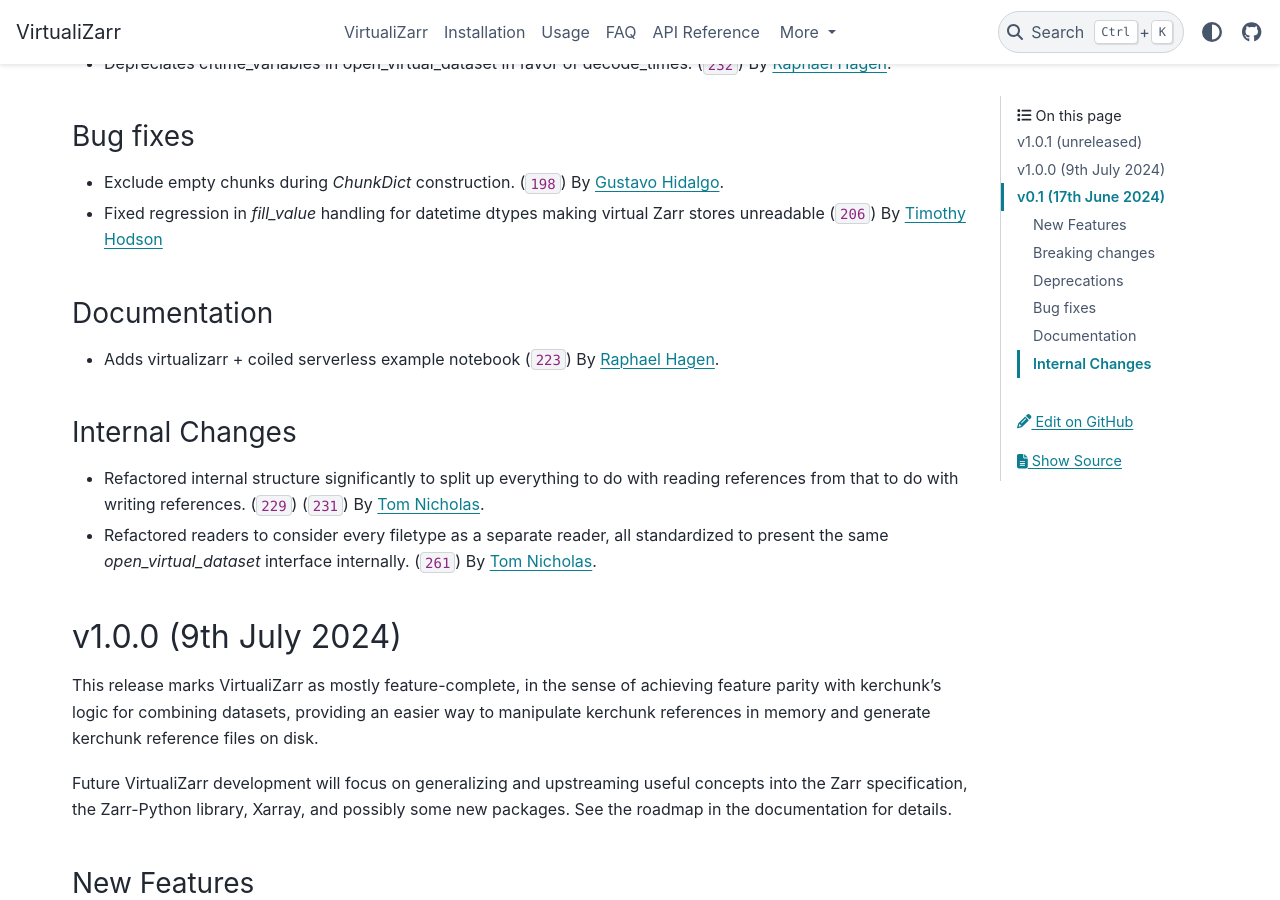
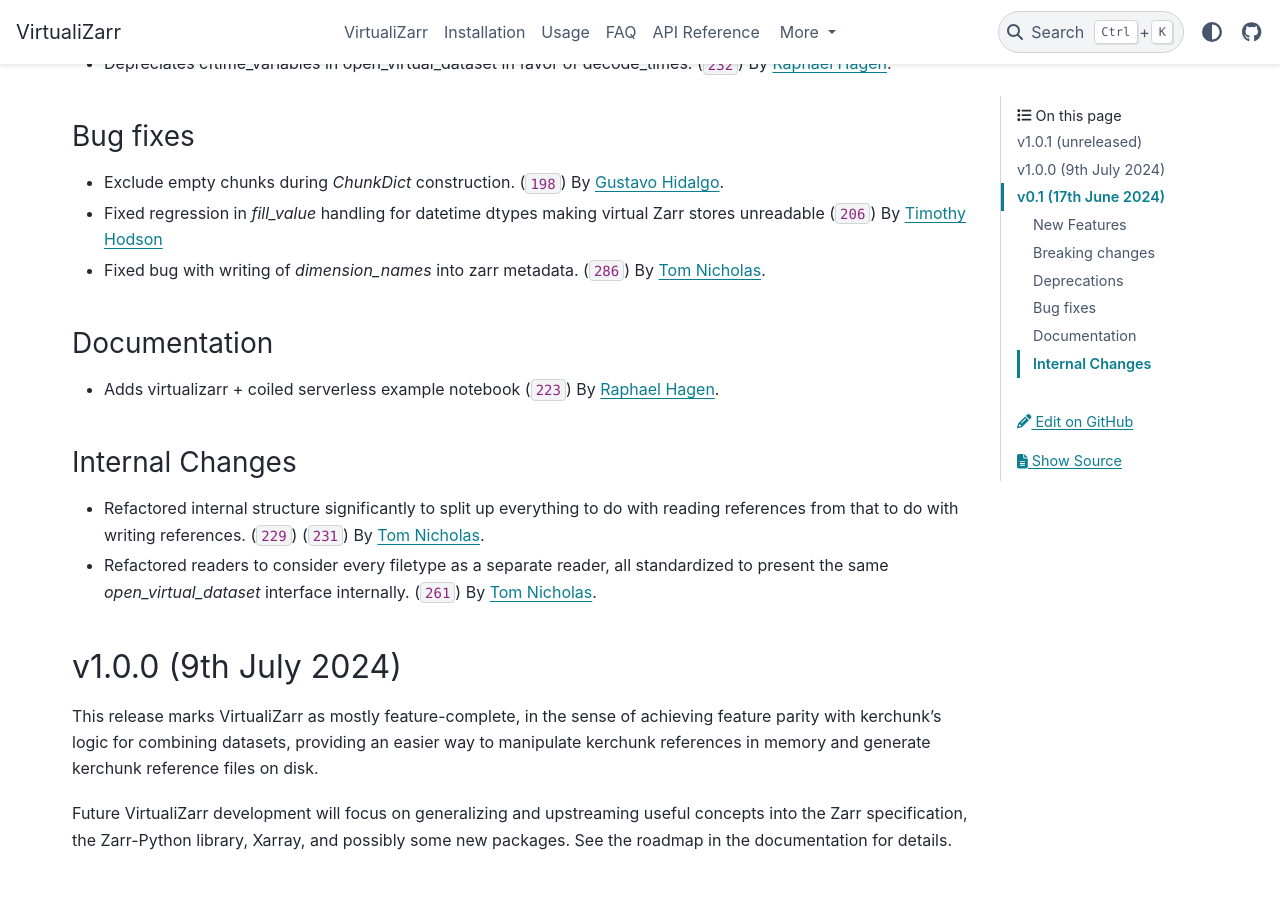
Before and after one commit to zarr-developers/VirtualiZarr, a Sphinx documentation site: the page built from docs/releases.rst, in a window 1280 px wide and 900 px high, scrolled down 855 px. Built offline with Sphinx 7.4.7 and the PyData theme 0.15.4, drawn with Linux system fonts in a browser that asks for light colours; cross-references to code outside the pages are shown as plain code.

Commit message:
release note

```diff
--- a/docs/releases.rst
+++ b/docs/releases.rst
@@ -57,6 +57,8 @@
 - Fixed regression in `fill_value` handling for datetime dtypes making virtual
   Zarr stores unreadable (:pull:`206`)
   By `Timothy Hodson <https://github.com/thodson-usgs>`_
+- Fixed bug with writing of `dimension_names` into zarr metadata.
+  (:pull:`286`) By `Tom Nicholas <https://github.com/TomNicholas>`_.
 
 Documentation
 ~~~~~~~~~~~~~
```
